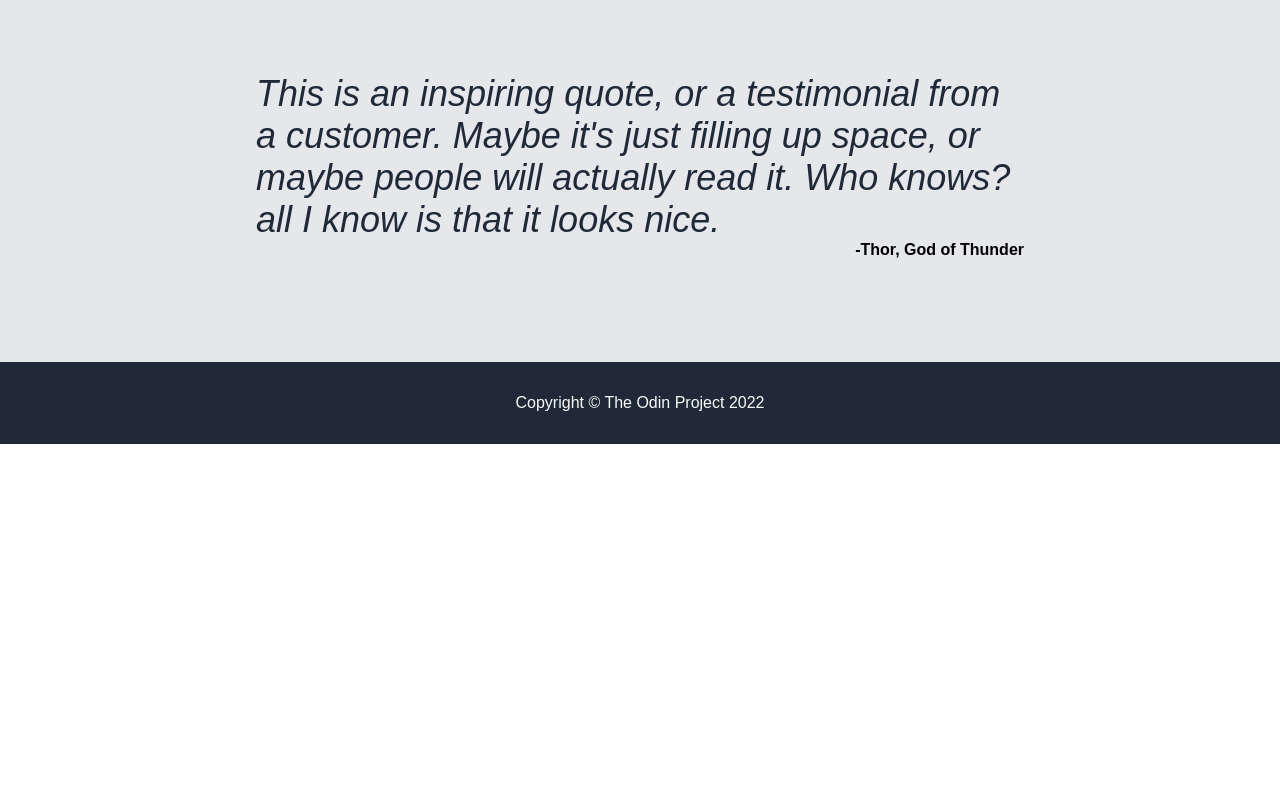
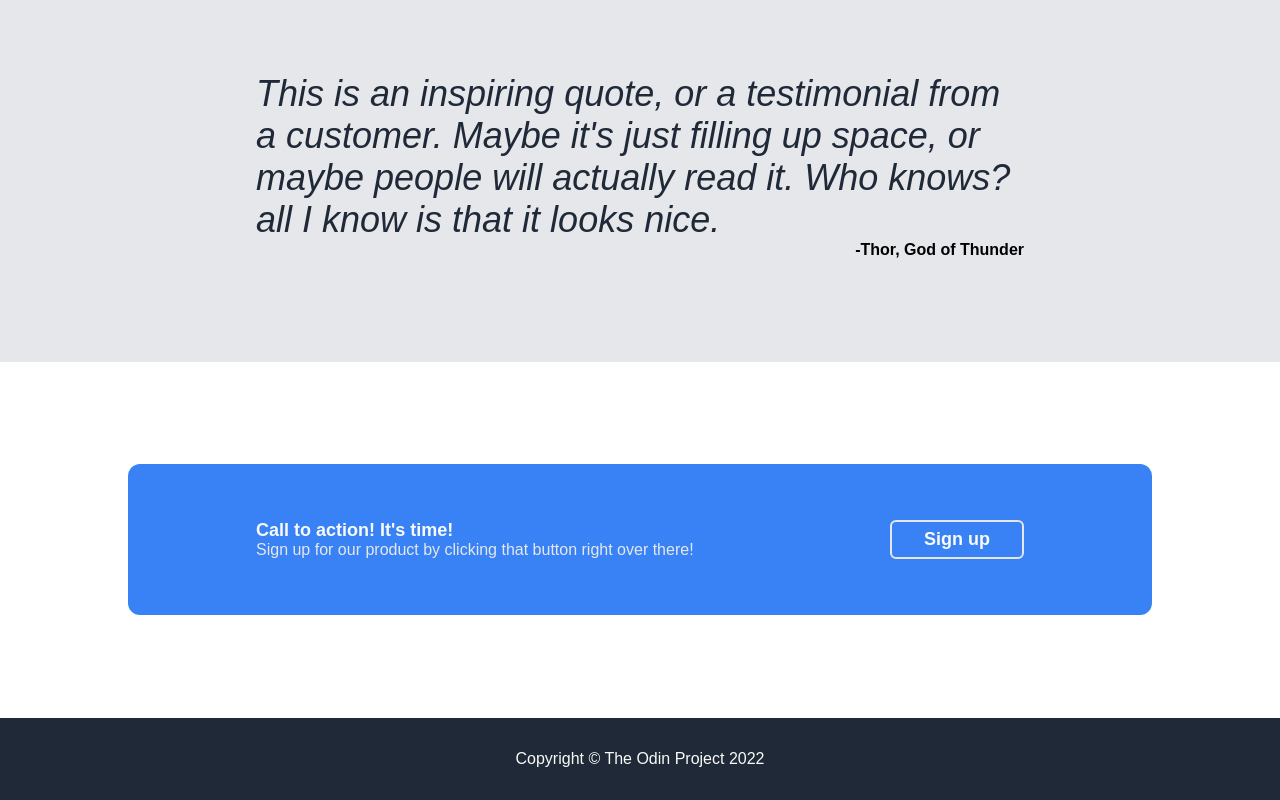
Before and after one commit to aelmakk/landing_page, a plain HTML site: page index.html in a window 1280 px wide. Shown: the part 802-1602 px from the top of the page. Before the commit the page ends 1246 px from the top, so only its background shows below. Drawn offline with Linux system fonts and the light colour scheme.

Commit message:
landing page completed

```diff
--- a/index.html
+++ b/index.html
@@ -58,6 +58,15 @@
 		<p class="quote_text">This is an inspiring quote, or a testimonial from a customer. Maybe it's just filling up space, or maybe people will actually read it. Who knows? all I know is that it looks nice.</p>
 		<p class="quote_origin">-Thor, God of Thunder</p>
 	</div>
+	<div class="call_toaction_parent_container">
+		<div class="call_toaction_child_container">
+			<div>
+				<p class="call_toaction_header">Call to action! It's time!</p>
+				<p class="call_toaction_text">Sign up for our product by clicking that button right over there!</p>
+			</div>
+			<button>Sign up</button>
+		</div>
+	</div>
 	<div class="footer">
 		Copyright &#169; The Odin Project 2022
 	</div>
--- a/styles/home.css
+++ b/styles/home.css
@@ -55,21 +55,23 @@
     color: #F9FAF8;
 }
 
-.signup_button ,
-.call_to_action {
+.signup_button {
     background-color: #3882f6;
 }
 
 .signup_button {
+    color: #E5E7EB;
+    border: 1px solid #3882f6;
+}
+
+button {
     padding: 6px 32px;
-    color: #E5E7EB;
     font-size: 18px;
     font-weight: bolder;
-    border: 1px solid #3882f6;
     border-radius: 6px;
 }
 
-.signup_button:hover {
+button:hover {
     cursor: pointer;
 }
 
@@ -141,6 +143,34 @@ nav {
     text-align: end;
 }
 
+.call_toaction_parent_container {
+    padding: 8% 10%;
+}
+
+.call_toaction_child_container {
+    background-color: #3882f6;
+    padding: 56px 128px;
+    border-radius: 12px;
+    display: flex;
+    justify-content: space-between;
+}
+
+.call_toaction_child_container button {
+    color: #F9FAF8;
+    background-color: transparent;
+    border: 2px solid #E5E7EB;
+}
+
+.call_toaction_header {
+    font-size: 18px;
+    font-weight: bolder;
+    color: #F9FAF8;
+}
+
+.call_toaction_text {
+    color: #E5E7EB;
+}
+
 .footer {
     color: #F9FAF8;
     display: flex;
```
